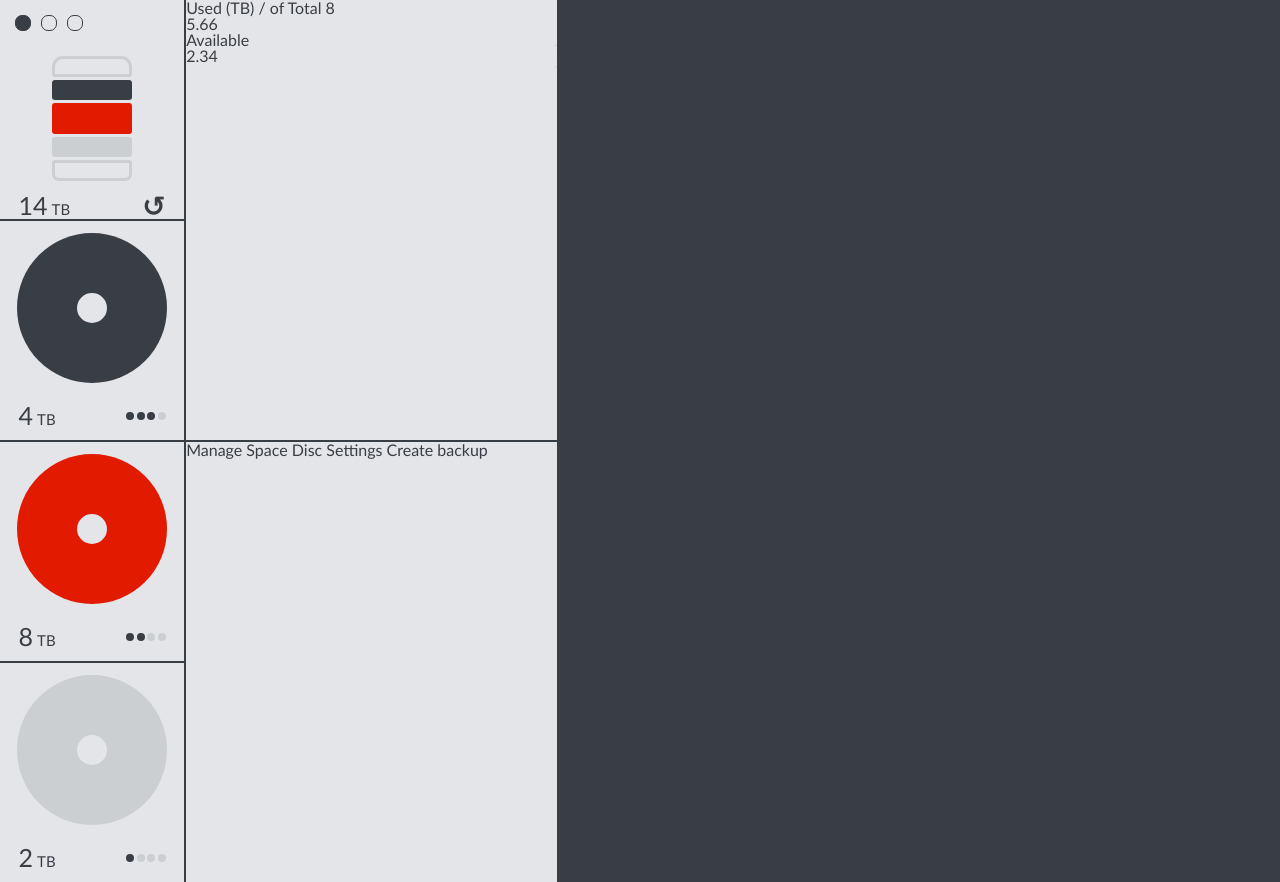
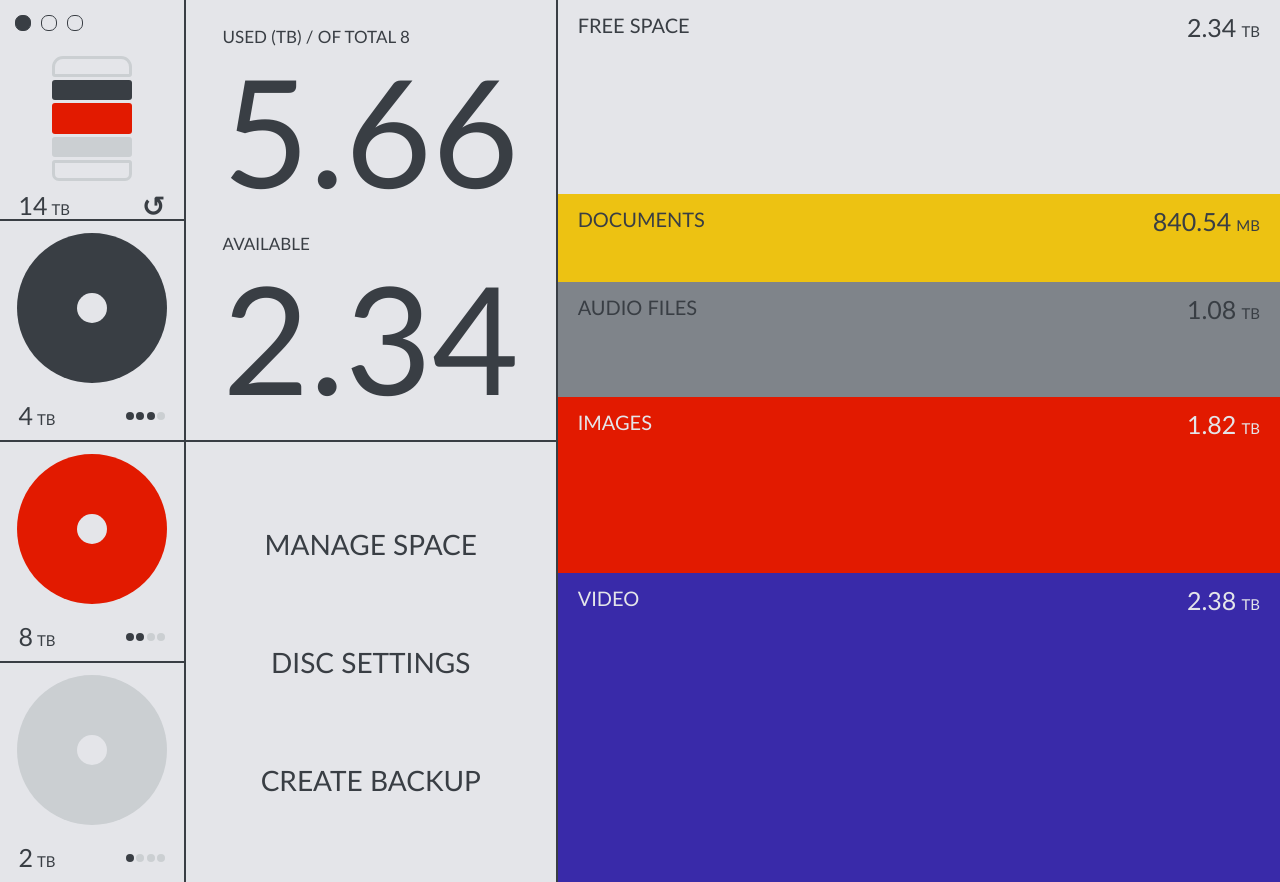
Before and after one commit to mijinB/vite_css_layout, a website built with Vite: page index.html in a window 1280 px wide. Built offline with nearby package versions, Linux system fonts and the light colour scheme.

Commit message:
sixth clone SCSS 마무리

```diff
--- a/index.html
+++ b/index.html
@@ -107,31 +107,46 @@
     <div class="stats__stat">
       <div class="stat__info">
         <span class="stat__name">Free Space</span>
-        <span class="stat__size">2.34TB</span>
+        <span class="stat__size">
+          <span class="num">2.34</span>
+          <span class="text">TB</span>
+        </span>
       </div>
     </div>
     <div class="stats__stat">
       <div class="stat__info">
         <span class="stat__name">Documents</span>
-        <span class="stat__size">840.54MB</span>
+        <span class="stat__size">
+          <span class="num">840.54</span>
+          <span class="text">MB</span>
+        </span>
       </div>
     </div>
     <div class="stats__stat">
       <div class="stat__info">
         <span class="stat__name">Audio Files</span>
-        <span class="stat__size">1.08TB</span>
+        <span class="stat__size">
+          <span class="num">1.08</span>
+          <span class="text">TB</span>
+        </span>
       </div>
     </div>
     <div class="stats__stat">
       <div class="stat__info">
         <span class="stat__name">Images</span>
-        <span class="stat__size">1.82TB</span>
+        <span class="stat__size">
+          <span class="num">1.82</span>
+          <span class="text">TB</span>
+        </span>
       </div>
     </div>
     <div class="stats__stat">
       <div class="stat__info">
         <span class="stat__name">Video</span>
-        <span class="stat__size">2.38TB</span>
+        <span class="stat__size">
+          <span class="num">2.38</span>
+          <span class="text">TB</span>
+        </span>
       </div>
     </div>
   </section>
--- a/styles/style.scss
+++ b/styles/style.scss
@@ -4,12 +4,14 @@ $bg: #e4e5e9;
 $grey: #cbcfd2;
 $darkGrey: #7f848a;
 $black: #393e44;
+$yellow: #edc212;
 $red: #e21a00;
 $blue: #392aa9;
 
 body {
   display: grid;
   grid-template-columns: 1fr 1.3fr;
+  gap: 2px;
   height: 100vh;
   background-color: $black;
   color: $black;
@@ -235,10 +237,79 @@ body {
   .info__space {
     grid-column: 2 / span 2;
     grid-row: 1 / span 2;
+    display: flex;
+    flex-direction: column;
+    justify-content: center;
+    align-items: center;
+    gap: 30px;
+    text-transform: uppercase;
+
+    .space__item {
+      h3 {
+        margin-bottom: 10px;
+        font-size: 17px;
+      }
+      h2 {
+        font-size: 150px;
+      }
+    }
   }
 
   .info__settings {
     grid-column: 2 / span 2;
     grid-row: 3 / span 2;
+    display: flex;
+    flex-direction: column;
+    justify-content: center;
+    align-items: center;
+    gap: 90px;
+    font-size: 28px;
+    text-transform: uppercase;
   }
 }
+
+.stats {
+  display: grid;
+  grid-template-rows: 2.2fr 1fr 1.3fr 2fr 3.5fr;
+  .stats__stat {
+    &:nth-child(1) {
+      background-color: $bg;
+    }
+
+    &:nth-child(2) {
+      background-color: $yellow;
+    }
+
+    &:nth-child(3) {
+      background-color: $darkGrey;
+    }
+
+    &:nth-child(4) {
+      background-color: $red;
+      color: $bg;
+    }
+
+    &:nth-child(5) {
+      background-color: $blue;
+      color: $bg;
+    }
+
+    .stat__info {
+      display: flex;
+      justify-content: space-between;
+      padding: 15px 20px;
+      font-size: 20px;
+      text-transform: uppercase;
+
+      .stat__size {
+        .num {
+          font-size: 25px;
+        }
+
+        .text {
+          font-size: 15px;
+        }
+      }
+    }
+  }
+}
```
